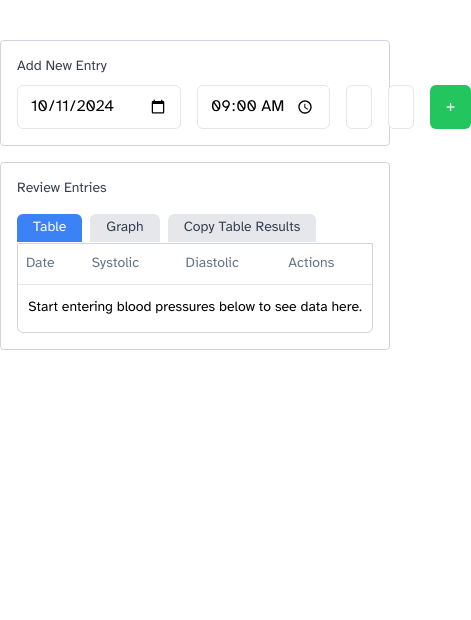
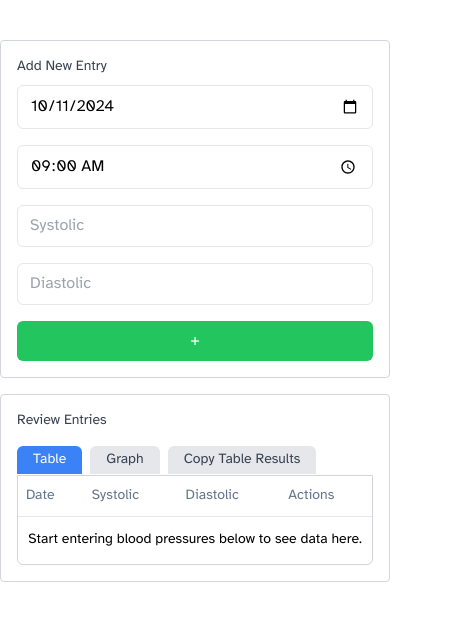
Before and after one commit to cfu288/rounding-sheets, a React (Vite) app: page /tool/blood-pressure-log in a window 390 px wide. Shown: the top 620 px of the page, 471 px wide, since content can reach past the window. Built offline with nearby package versions, Linux system fonts and the light colour scheme; what @react-pdf/renderer would draw is missing.

Commit message:
feat: update styling of mobile

```diff
--- a/src/components/BPTable/BPTable.tsx
+++ b/src/components/BPTable/BPTable.tsx
@@ -549,7 +549,7 @@
         Add New Entry
       </label>
       <form
-        className="flex space-x-4"
+        className="flex flex-col space-y-4 sm:flex-row sm:space-y-0 sm:space-x-4"
         onSubmit={(e) => {
           e.preventDefault();
           addRow();
```
